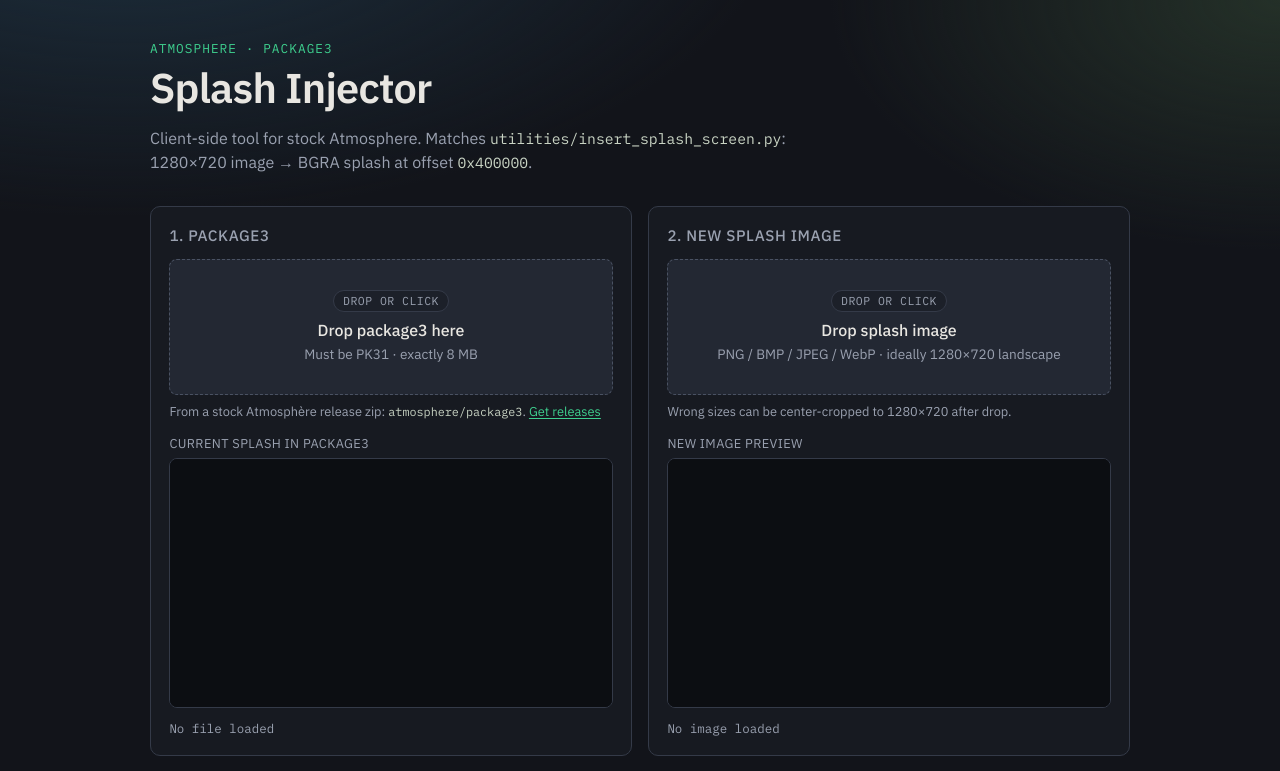
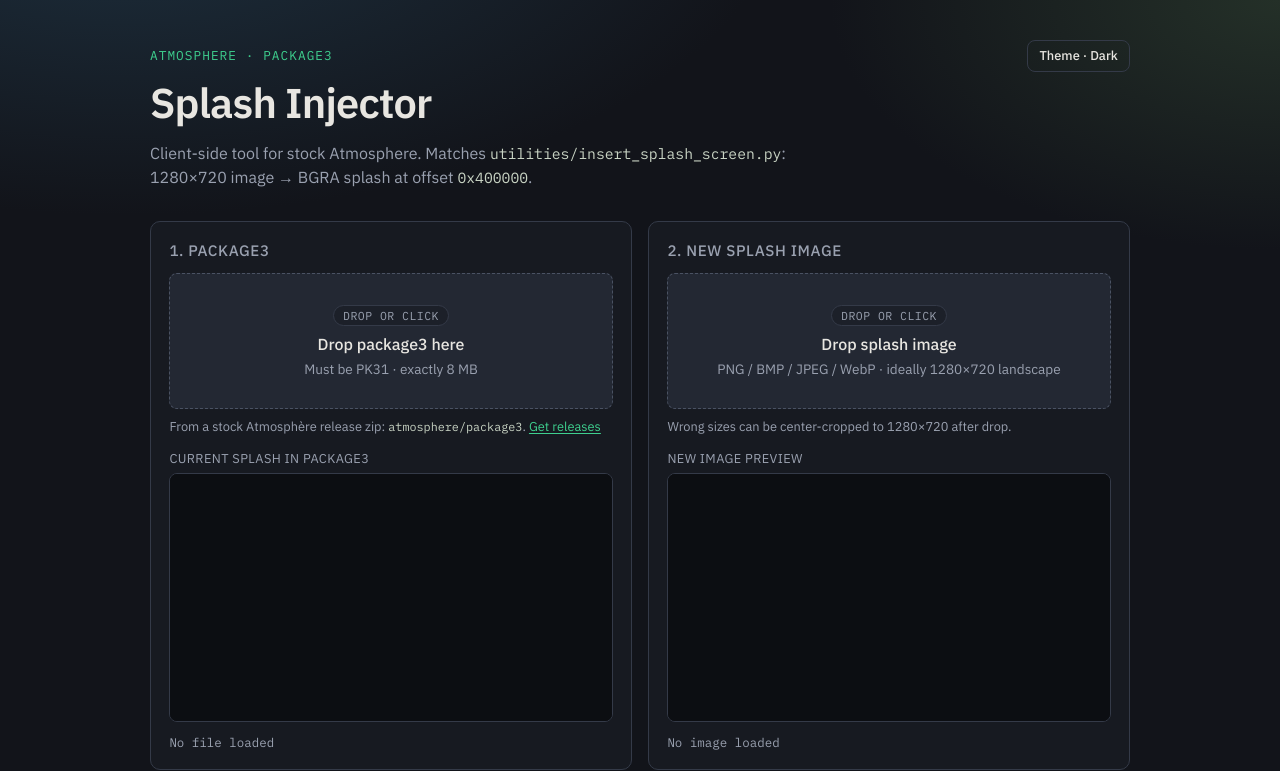
Before and after one commit to Gtes/atmosphere-splash-injector, a React (Vite) app: page / in a window 1280 px wide. Shown: the top 771 px of the page. Built offline with nearby package versions, Linux system fonts and the light colour scheme.

Commit message:
feat: add dark, light, and dense theme toggle
Co-authored-by: Cursor <cursoragent@cursor.com>

```diff
--- a/src/App.tsx
+++ b/src/App.tsx
@@ -2,9 +2,17 @@ import { useCallback, useEffect, useMemo, useState } from "react";
 import { DropZone } from "./components/DropZone";
 import { SplashPreview, type PreviewSource } from "./components/SplashPreview";
 import { StatusBar } from "./components/StatusBar";
+import { ThemeToggle } from "./components/ThemeToggle";
 import { ROT_H, ROT_W, SPLASH_OFFSET, SRC_H, SRC_W } from "./constants";
 import { canvasToPngDownload, downloadBytes } from "./download";
 import { fitImageToSplash } from "./lib/fitImage";
+import {
+  applyTheme,
+  nextTheme,
+  readStoredTheme,
+  writeStoredTheme,
+  type ThemeId,
+} from "./lib/theme";
 import { inspectPackage3 } from "./package3/inspect";
 import type { StatusKind } from "./types";
 
@@ -37,6 +45,16 @@ export function App() {
   const [statusText, setStatusText] = useState("Load package3 and an image to continue.");
   const [statusKind, setStatusKind] = useState<StatusKind>("");
   const [busy, setBusy] = useState(false);
+  const [theme, setTheme] = useState<ThemeId>(() => readStoredTheme());
+
+  const cycleTheme = useCallback(() => {
+    setTheme((current) => {
+      const next = nextTheme(current);
+      applyTheme(next);
+      writeStoredTheme(next);
+      return next;
+    });
+  }, []);
 
   useEffect(() => {
     return () => {
@@ -214,7 +232,10 @@ export function App() {
   return (
     <div className={`page${busy ? " is-busy" : ""}`} aria-busy={busy}>
       <header className="header">
-        <p className="eyebrow">Atmosphere · package3</p>
+        <div className="header-top">
+          <p className="eyebrow">Atmosphere · package3</p>
+          <ThemeToggle theme={theme} onCycle={cycleTheme} />
+        </div>
         <h1>Splash Injector</h1>
         <p className="lede">
           Client-side tool for stock Atmosphere. Matches{" "}
--- /dev/null
+++ b/src/components/ThemeToggle.tsx
@@ -0,0 +1,20 @@
+import { THEME_LABEL, type ThemeId } from "../lib/theme";
+
+interface ThemeToggleProps {
+  theme: ThemeId;
+  onCycle: () => void;
+}
+
+export function ThemeToggle({ theme, onCycle }: ThemeToggleProps) {
+  return (
+    <button
+      type="button"
+      className="theme-toggle ghost"
+      onClick={onCycle}
+      aria-label={`Theme: ${THEME_LABEL[theme]}. Click to switch.`}
+      title="Cycle theme (dark / light / dense)"
+    >
+      Theme · {THEME_LABEL[theme]}
+    </button>
+  );
+}
--- /dev/null
+++ b/src/lib/theme.ts
@@ -0,0 +1,43 @@
+export type ThemeId = "dark" | "light" | "dense";
+
+export const THEME_ORDER: ThemeId[] = ["dark", "light", "dense"];
+
+export const THEME_LABEL: Record<ThemeId, string> = {
+  dark: "Dark",
+  light: "Light",
+  dense: "Dense",
+};
+
+const STORAGE_KEY = "asi-theme";
+
+export function isThemeId(value: string): value is ThemeId {
+  return THEME_ORDER.includes(value as ThemeId);
+}
+
+export function readStoredTheme(): ThemeId {
+  try {
+    const raw = localStorage.getItem(STORAGE_KEY);
+    if (raw && isThemeId(raw)) return raw;
+  } catch {
+    // ignore
+  }
+  return "dark";
+}
+
+export function writeStoredTheme(theme: ThemeId): void {
+  try {
+    localStorage.setItem(STORAGE_KEY, theme);
+  } catch {
+    // ignore
+  }
+}
+
+export function applyTheme(theme: ThemeId): void {
+  document.documentElement.dataset.theme = theme;
+  document.documentElement.style.colorScheme = theme === "light" ? "light" : "dark";
+}
+
+export function nextTheme(current: ThemeId): ThemeId {
+  const index = THEME_ORDER.indexOf(current);
+  return THEME_ORDER[(index + 1) % THEME_ORDER.length] ?? "dark";
+}
--- a/src/main.tsx
+++ b/src/main.tsx
@@ -1,7 +1,10 @@
 import { StrictMode } from "react";
 import { createRoot } from "react-dom/client";
 import { App } from "./App";
+import { applyTheme, readStoredTheme } from "./lib/theme";
 import "./styles.css";
+
+applyTheme(readStoredTheme());
 
 const root = document.getElementById("root");
 if (!root) {
--- a/src/styles.css
+++ b/src/styles.css
@@ -1,4 +1,5 @@
-:root {
+:root,
+html[data-theme="dark"] {
   --bg0: #12141a;
   --bg1: #1a1d26;
   --bg2: #232833;
@@ -9,9 +10,94 @@
   --accent-dim: #2a9b68;
   --warn: #e0a35b;
   --danger: #e06868;
+  --code: #c9d4c4;
+  --glow-a: #1e3140;
+  --glow-b: #243028;
+  --drop-border: #4a5263;
+  --drop-hover-bg: #273329;
+  --btn-fg: #082016;
+  --btn-hover: #55db9d;
+  --ghost-hover-line: #6a7386;
+  --status-ok: #b7f0d2;
+  --status-warn: #f0d4ad;
+  --status-err: #f0b4b4;
+  --checker-a: #151820;
+  --checker-b: #0c0e12;
+  --panel-bg: color-mix(in srgb, var(--bg1) 88%, black);
   --radius: 10px;
   --font: "IBM Plex Sans", system-ui, sans-serif;
   --mono: "IBM Plex Mono", ui-monospace, monospace;
+  --page-pad-y: 2.5rem;
+  --page-pad-bottom: 3rem;
+  --grid-gap: 1rem;
+  --grid-top: 2rem;
+  --panel-pad: 1.1rem 1.15rem 1.2rem;
+  --drop-min-h: 8.5rem;
+  --title-size: clamp(1.8rem, 4vw, 2.6rem);
+  --h2-size: 0.95rem;
+}
+
+html[data-theme="light"] {
+  --bg0: #eef1f4;
+  --bg1: #ffffff;
+  --bg2: #f4f6f8;
+  --line: #c9d0da;
+  --text: #1c2430;
+  --muted: #5b6678;
+  --accent: #1f8f63;
+  --accent-dim: #176b4a;
+  --warn: #b06d1f;
+  --danger: #c04343;
+  --code: #2f5a45;
+  --glow-a: #d7e6ef;
+  --glow-b: #dce9df;
+  --drop-border: #aeb7c5;
+  --drop-hover-bg: #e5f3ea;
+  --btn-fg: #f4fff8;
+  --btn-hover: #17855a;
+  --ghost-hover-line: #8b96a8;
+  --status-ok: #145c3d;
+  --status-warn: #8a5414;
+  --status-err: #9a2f2f;
+  --checker-a: #e2e6ec;
+  --checker-b: #f7f8fa;
+  --panel-bg: color-mix(in srgb, var(--bg1) 92%, #d5dde8);
+}
+
+html[data-theme="dense"] {
+  --bg0: #101218;
+  --bg1: #171a22;
+  --bg2: #1f232c;
+  --line: #2f3542;
+  --text: #e6e4df;
+  --muted: #8f97a6;
+  --accent: #3ecf8e;
+  --accent-dim: #2a9b68;
+  --warn: #e0a35b;
+  --danger: #e06868;
+  --code: #c9d4c4;
+  --glow-a: #152430;
+  --glow-b: #1a2620;
+  --drop-border: #434b5c;
+  --drop-hover-bg: #223028;
+  --btn-fg: #082016;
+  --btn-hover: #55db9d;
+  --ghost-hover-line: #6a7386;
+  --status-ok: #b7f0d2;
+  --status-warn: #f0d4ad;
+  --status-err: #f0b4b4;
+  --checker-a: #13161d;
+  --checker-b: #0a0c10;
+  --panel-bg: color-mix(in srgb, var(--bg1) 90%, black);
+  --radius: 6px;
+  --page-pad-y: 1.25rem;
+  --page-pad-bottom: 1.75rem;
+  --grid-gap: 0.65rem;
+  --grid-top: 1rem;
+  --panel-pad: 0.7rem 0.8rem 0.8rem;
+  --drop-min-h: 5.75rem;
+  --title-size: clamp(1.35rem, 3vw, 1.85rem);
+  --h2-size: 0.8rem;
 }
 
 * {
@@ -23,8 +109,8 @@ body {
   margin: 0;
   min-height: 100%;
   background:
-    radial-gradient(1200px 600px at 10% -10%, #1e3140 0%, transparent 55%),
-    radial-gradient(900px 500px at 100% 0%, #243028 0%, transparent 50%), var(--bg0);
+    radial-gradient(1200px 600px at 10% -10%, var(--glow-a) 0%, transparent 55%),
+    radial-gradient(900px 500px at 100% 0%, var(--glow-b) 0%, transparent 50%), var(--bg0);
   color: var(--text);
   font-family: var(--font);
 }
@@ -32,7 +118,7 @@ body {
 code {
   font-family: var(--mono);
   font-size: 0.92em;
-  color: #c9d4c4;
+  color: var(--code);
 }
 
 a {
@@ -42,14 +128,30 @@ a {
 .page {
   width: min(980px, calc(100% - 2rem));
   margin: 0 auto;
-  padding: 2.5rem 0 3rem;
+  padding: var(--page-pad-y) 0 var(--page-pad-bottom);
+}
+
+.header-top {
+  display: flex;
+  align-items: center;
+  justify-content: space-between;
+  gap: 0.75rem;
 }
 
 .header h1 {
   margin: 0.2rem 0 0.75rem;
-  font-size: clamp(1.8rem, 4vw, 2.6rem);
+  font-size: var(--title-size);
   font-weight: 600;
   letter-spacing: -0.02em;
+}
+
+html[data-theme="dense"] .header h1 {
+  margin: 0.1rem 0 0.45rem;
+}
+
+html[data-theme="dense"] .lede {
+  font-size: 0.9rem;
+  line-height: 1.4;
 }
 
 .eyebrow {
@@ -68,18 +170,24 @@ a {
   line-height: 1.5;
 }
 
+.theme-toggle {
+  flex: 0 0 auto;
+  padding: 0.4rem 0.7rem;
+  font-size: 0.8rem;
+}
+
 .grid {
   display: grid;
   grid-template-columns: 1fr 1fr;
-  gap: 1rem;
-  margin-top: 2rem;
+  gap: var(--grid-gap);
+  margin-top: var(--grid-top);
 }
 
 .panel {
-  background: color-mix(in srgb, var(--bg1) 88%, black);
+  background: var(--panel-bg);
   border: 1px solid var(--line);
   border-radius: var(--radius);
-  padding: 1.1rem 1.15rem 1.2rem;
+  padding: var(--panel-pad);
 }
 
 .panel.actions {
@@ -88,11 +196,15 @@ a {
 
 .panel h2 {
   margin: 0 0 0.85rem;
-  font-size: 0.95rem;
+  font-size: var(--h2-size);
   font-weight: 500;
   color: var(--muted);
   letter-spacing: 0.04em;
   text-transform: uppercase;
+}
+
+html[data-theme="dense"] .panel h2 {
+  margin-bottom: 0.55rem;
 }
 
 .drop-block {
@@ -101,16 +213,20 @@ a {
   gap: 0.55rem;
 }
 
+html[data-theme="dense"] .drop-block {
+  gap: 0.35rem;
+}
+
 .drop {
   display: flex;
   flex-direction: column;
   align-items: center;
   justify-content: center;
   gap: 0.35rem;
-  min-height: 8.5rem;
+  min-height: var(--drop-min-h);
   padding: 1rem;
-  border: 1px dashed #4a5263;
-  border-radius: 8px;
+  border: 1px dashed var(--drop-border);
+  border-radius: calc(var(--radius) - 2px);
   background: var(--bg2);
   cursor: pointer;
   outline: 2px solid transparent;
@@ -123,9 +239,14 @@ a {
     transform 0.15s ease;
 }
 
+html[data-theme="dense"] .drop {
+  padding: 0.65rem;
+  gap: 0.2rem;
+}
+
 .drop:hover {
   border-color: var(--accent);
-  background: #273329;
+  background: var(--drop-hover-bg);
 }
 
 .drop.drag {
@@ -158,7 +279,7 @@ a {
 
 .drop.drag .drop-badge {
   border-color: color-mix(in srgb, var(--accent) 50%, var(--line));
-  color: #b7f0d2;
+  color: var(--status-ok);
   background: color-mix(in srgb, var(--accent) 18%, var(--bg2));
 }
 
@@ -170,6 +291,11 @@ a {
   color: var(--muted);
   font-size: 0.85rem;
   text-align: center;
+}
+
+html[data-theme="dense"] .drop-sub,
+html[data-theme="dense"] .drop-hint {
+  font-size: 0.75rem;
 }
 
 .drop-hint {
@@ -192,6 +318,11 @@ a {
   word-break: break-all;
 }
 
+html[data-theme="dense"] .file-meta {
+  margin-top: 0.45rem;
+  font-size: 0.72rem;
+}
+
 .preview-label {
   margin: 0.85rem 0 0.4rem;
   color: var(--muted);
@@ -200,14 +331,19 @@ a {
   text-transform: uppercase;
 }
 
+html[data-theme="dense"] .preview-label {
+  margin: 0.5rem 0 0.3rem;
+  font-size: 0.72rem;
+}
+
 .preview-wrap {
-  border-radius: 8px;
+  border-radius: calc(var(--radius) - 2px);
   overflow: hidden;
   border: 1px solid var(--line);
   background:
-    linear-gradient(45deg, #151820 25%, transparent 25%) 0 0 / 16px 16px,
-    linear-gradient(-45deg, #151820 25%, transparent 25%) 0 0 / 16px 16px,
-    #0c0e12;
+    linear-gradient(45deg, var(--checker-a) 25%, transparent 25%) 0 0 / 16px 16px,
+    linear-gradient(-45deg, var(--checker-a) 25%, transparent 25%) 0 0 / 16px 16px,
+    var(--checker-b);
   aspect-ratio: 16 / 9;
 }
 
@@ -224,17 +360,28 @@ a {
   line-height: 1.45;
 }
 
+html[data-theme="dense"] .note {
+  margin-bottom: 0.55rem;
+  font-size: 0.85rem;
+}
+
 .status {
   display: flex;
   align-items: flex-start;
   gap: 0.75rem;
   margin-bottom: 1rem;
   padding: 0.75rem 0.9rem;
-  border-radius: 8px;
+  border-radius: calc(var(--radius) - 2px);
   border: 1px solid var(--line);
   background: var(--bg2);
   font-size: 0.92rem;
   line-height: 1.4;
+}
+
+html[data-theme="dense"] .status {
+  margin-bottom: 0.65rem;
+  padding: 0.55rem 0.7rem;
+  font-size: 0.85rem;
 }
 
 .status-copy {
@@ -285,17 +432,17 @@ a {
 
 .status.ok {
   border-color: color-mix(in srgb, var(--accent) 45%, var(--line));
-  color: #b7f0d2;
+  color: var(--status-ok);
 }
 
 .status.warn {
   border-color: color-mix(in srgb, var(--warn) 50%, var(--line));
-  color: #f0d4ad;
+  color: var(--status-warn);
 }
 
 .status.err {
   border-color: color-mix(in srgb, var(--danger) 50%, var(--line));
-  color: #f0b4b4;
+  color: var(--status-err);
 }
 
 .buttons {
@@ -304,23 +451,36 @@ a {
   gap: 0.65rem;
 }
 
+html[data-theme="dense"] .buttons {
+  gap: 0.45rem;
+}
+
 .image-actions {
   margin-top: 0.75rem;
+}
+
+html[data-theme="dense"] .image-actions {
+  margin-top: 0.45rem;
 }
 
 button {
   appearance: none;
   border: 0;
-  border-radius: 8px;
+  border-radius: calc(var(--radius) - 2px);
   padding: 0.7rem 1rem;
   background: var(--accent);
-  color: #082016;
+  color: var(--btn-fg);
   font: 500 0.95rem var(--font);
   cursor: pointer;
 }
 
+html[data-theme="dense"] button {
+  padding: 0.5rem 0.75rem;
+  font-size: 0.85rem;
+}
+
 button:hover:not(:disabled) {
-  background: #55db9d;
+  background: var(--btn-hover);
 }
 
 button:disabled {
@@ -335,7 +495,7 @@ button.ghost {
 }
 
 button.ghost:hover:not(:disabled) {
-  border-color: #6a7386;
+  border-color: var(--ghost-hover-line);
   background: var(--bg2);
 }
 
@@ -346,6 +506,11 @@ button.ghost:hover:not(:disabled) {
   line-height: 1.45;
 }
 
+html[data-theme="dense"] .footer {
+  margin-top: 1rem;
+  font-size: 0.78rem;
+}
+
 @media (max-width: 760px) {
   .grid {
     grid-template-columns: 1fr;
```
